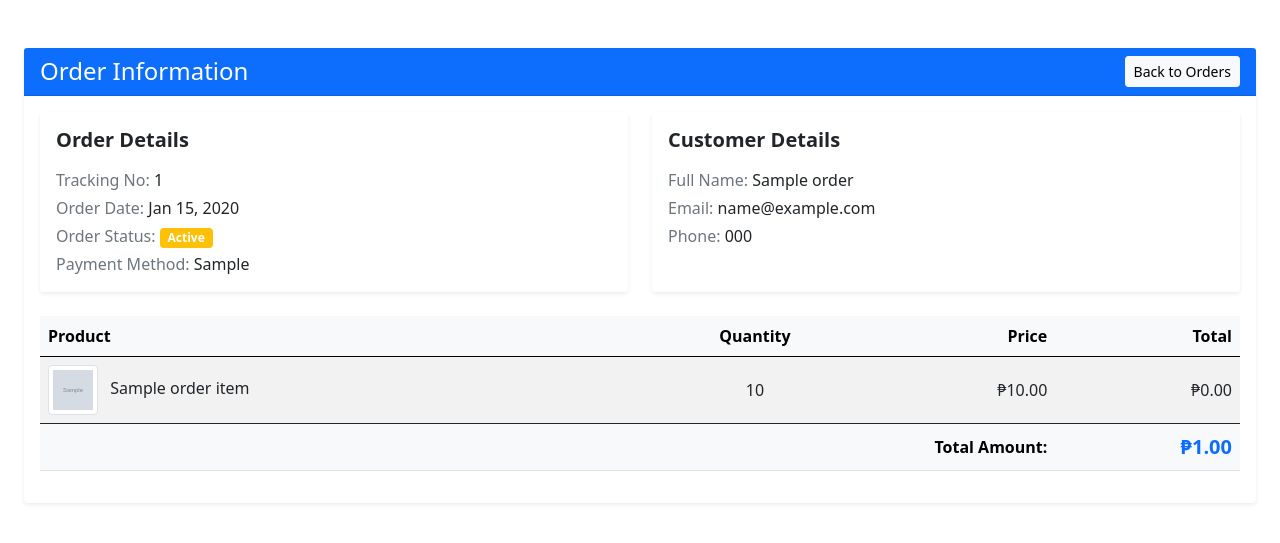
After one commit to archeangana/POS_SYSTEM_PROJECT, a PHP site: template app/views/admin/orders/view-order.php in a window 1280 px wide. The commit adds this page. Shown: the top 543 px of the page. Run offline with PHP 8.4, Linux system fonts and the light colour scheme; the template is opened without the code that fills it: most values are stand-ins (such as "Sample title", 1, 10 or a date in 2020); grey boxes marked "Sample" are stand-in pictures.

Commit message:
Feat: Order View Page Complete - Print Button WIP Download PDF WIP ON orders page

```diff
--- a/app/views/admin/orders/index.php
+++ b/app/views/admin/orders/index.php
@@ -26,6 +26,9 @@
             case 'orders':
                 include 'order-list.php';
                 break;
+            case 'view':
+                include 'view-order.php';
+                break;
             default:
                 echo 'No page found';
         }
--- a/app/views/admin/orders/order-list.php
+++ b/app/views/admin/orders/order-list.php
@@ -58,7 +58,7 @@
                                                       </td>
                                                       <td><?= $orderItem['payment_method']?></td>
                                                       <td>
-                                                            <a href="" class="btn btn-info btn-sm mb-0 px-2">View</a>
+                                                            <a href="?page=order&action=view&track=<?= $orderItem['tracking_no']?>" class="btn btn-info btn-sm mb-0 px-2">View</a>
                                                             <a href="" class="btn btn-primary btn-sm mb-0 px-2">Print</a>
                                                             <a href="" class="btn btn-danger btn-sm mb-0 px-2">Download PDF</a>
                                                       </td>
--- /dev/null
+++ b/app/views/admin/orders/view-order.php
@@ -0,0 +1,98 @@
+<div class="container-fluid px-4 mt-5">
+    <div class="card shadow-sm border-0">
+        <div class="card-header d-flex justify-content-between align-items-center bg-primary text-white">
+            <h4 class="mb-0">Order Information</h4>
+            <a href="?page=order&action=orders" class="btn btn-light btn-sm">
+                <i class="bi bi-arrow-left"></i> Back to Orders
+            </a>
+        </div>
+        <div class="card-body">
+
+            <div class="row g-4">
+                <!-- Order Details -->
+                <div class="col-md-6">
+                    <div class="card border-0 shadow-sm h-100">
+                        <div class="card-body">
+                            <h5 class="fw-bold mb-3"><i class="bi bi-receipt"></i> Order Details</h5>
+                            <p class="mb-1"><span class="text-muted">Tracking No:</span>
+                                <span class="fw-semibold"><?= $order['tracking_no'] ?></span>
+                            </p>
+                            <p class="mb-1"><span class="text-muted">Order Date:</span>
+                                <span class="fw-semibold"><?= date('M d, Y' ,strtotime($order['created_at'])) ?></span>
+                            </p>
+                            <p class="mb-1"><span class="text-muted">Order Status:</span>
+                                <span class="badge bg-<?= $order['order_status'] === 'completed' ? 'success' : 'warning' ?>">
+                                    <?= ucfirst($order['order_status']) ?>
+                                </span>
+                            </p>
+                            <p class="mb-0"><span class="text-muted">Payment Method:</span>
+                                <span class="fw-semibold"><?= ucwords(str_replace('_', ' ', $order['payment_method'])) ?></span>
+                            </p>
+                        </div>
+                    </div>
+                </div>
+
+                <!-- Customer Details -->
+                <div class="col-md-6">
+                    <div class="card border-0 shadow-sm h-100">
+                        <div class="card-body">
+                            <h5 class="fw-bold mb-3"><i class="bi bi-person-circle"></i> Customer Details</h5>
+                            <p class="mb-1"><span class="text-muted">Full Name:</span>
+                                <span class="fw-semibold"><?= $order['customer_name'] ?></span>
+                            </p>
+                            <p class="mb-1"><span class="text-muted">Email:</span>
+                                <span class="fw-semibold"><?= $order['customer_email'] ?></span>
+                            </p>
+                            <p class="mb-0"><span class="text-muted">Phone:</span>
+                                <span class="fw-semibold"><?= $order['customer_phone'] ?></span>
+                            </p>
+                        </div>
+                    </div>
+                </div>
+            </div>
+
+            <!-- Order Items -->
+            <?php if(!empty($orderItems)) : ?>
+                <div class="table-responsive mt-4">
+                    <table class="table table-striped align-middle text-center">
+                        <thead class="table-light">
+                            <tr>
+                                <th class="text-start">Product</th>
+                                <th>Quantity</th>
+                                <th class="text-end">Price</th>
+                                <th class="text-end">Total</th>
+                            </tr>
+                        </thead>
+                        <tbody>
+                            <?php foreach($orderItems as $item): ?>
+                                <tr>
+                                    <td class="text-start">
+                                        <img src="<?= $item['image'] ?>"
+                                             alt="<?= $item['product_name'] ?>"
+                                             class="img-thumbnail me-2" style="width: 50px; height: 50px;">
+                                        <?= $item['product_name'] ?>
+                                    </td>
+                                    <td><?= $item['quantity'] ?></td>
+                                    <td class="text-end"><?= '₱' . number_format($item['product_price'], 2) ?></td>
+                                    <td class="text-end"><?= '₱' . number_format($item['subtotal'], 2) ?></td>
+                                </tr>
+                            <?php endforeach; ?>
+                        </tbody>
+                        <tfoot>
+                            <tr class="table-light">
+                                <td colspan="3" class="text-end fw-bold">Total Amount:</td>
+                                <td class="text-end fw-bold text-primary fs-5">
+                                    <?= '₱' .number_format($order['total_amount'], 2) ?>
+                                </td>
+                            </tr>
+                        </tfoot>
+                    </table>
+                </div>
+            <?php else: ?>
+                <div class="alert alert-warning mt-4">
+                    <i class="bi bi-exclamation-triangle"></i> No order items found for this order.
+                </div>
+            <?php endif; ?>
+        </div>
+    </div>
+</div>
--- a/routes/web.php
+++ b/routes/web.php
@@ -24,6 +24,7 @@ $routes = [
                   'orderSummary' => 'orderSummary',
                   'createOrder' => 'createOrder',
                   'orders' => 'orders',
+                  'view' => 'view',
             ]
       ],
       'customer' => [
```
Also changed, not shown: app/controller/CustomerController.php (+8 -5 lines), app/controller/OrderController.php (+19 -0 lines), app/model/Order.php (+47 -0 lines).
